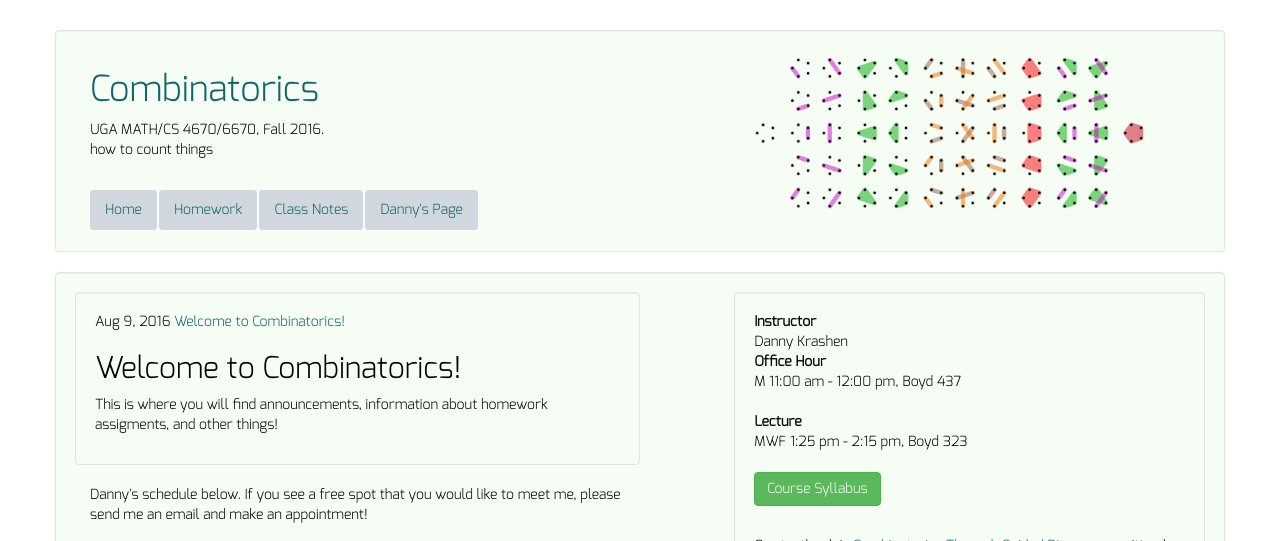
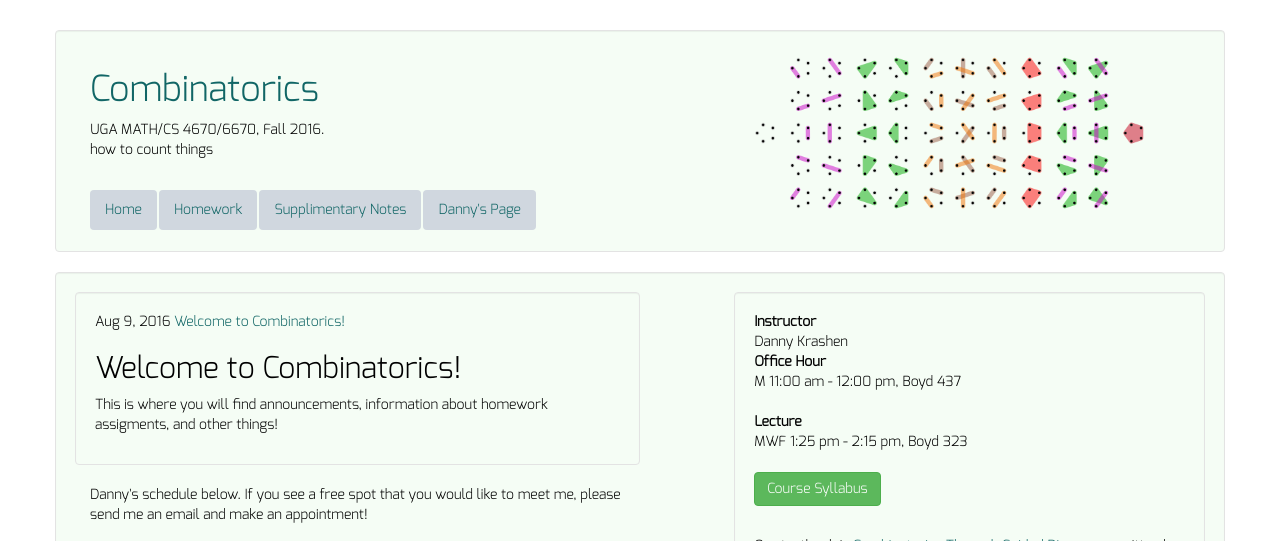
Before and after one commit to dkrashen/combinatorics, a Jekyll site: the page built from index.html, in a window 1280 px wide, cut to the strip 0-541 px from the top of the page. Built offline with Jekyll 4.4.1, drawn with Linux system fonts in a browser that asks for light colours.

Commit message:
add notes

```diff
--- a/_includes/navigation.html
+++ b/_includes/navigation.html
@@ -8,8 +8,8 @@
         >Homework</a>
     </li>
     <li id="notes_link">
-      <a href="{{ "/lectures/" | prepend: site.baseurl}}"
-        >Class Notes</a>
+      <a href="{{ "/combinatorics.pdf" | prepend: site.baseurl}}"
+        >Supplimentary Notes</a>
     </li>
     <li>
       <a href="http://dkrashen.github.io/"
```
Also changed, not shown: 1 other file.
